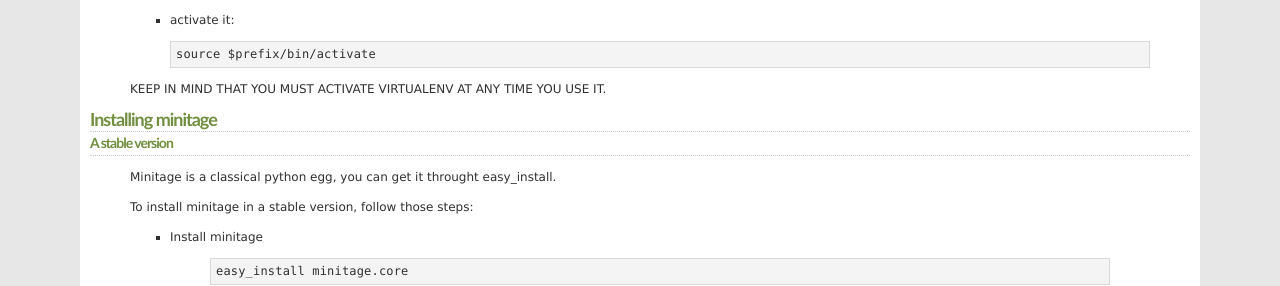
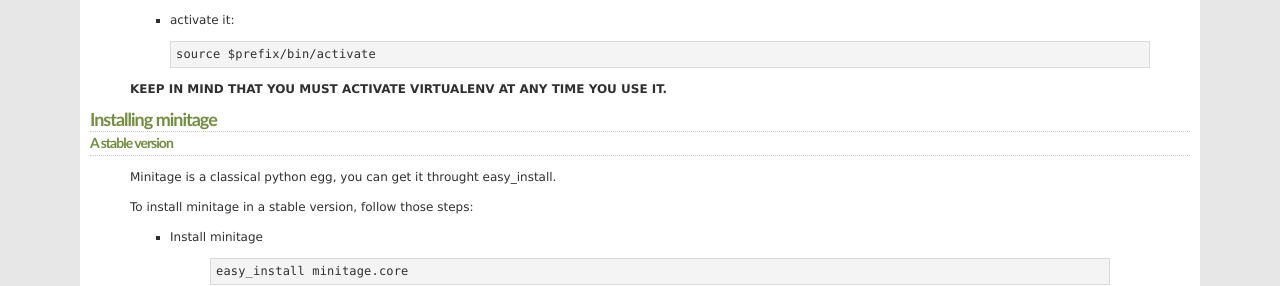
Before and after one commit to minitage/minitage.github.io, a Sphinx documentation site: the page built from source/installation.rst, in a window 1280 px wide. Shown: the part 3443-3729 px from the top of the page. Built offline with Sphinx 7.4.7, drawn with Linux system fonts in a browser that asks for light colours.

Commit message:
minitage for dummies improvment

```diff
--- a/source/installation.rst
+++ b/source/installation.rst
@@ -180,7 +180,7 @@
 
         source $prefix/bin/activate
 
-    KEEP IN MIND THAT YOU MUST ACTIVATE VIRTUALENV AT ANY TIME YOU USE IT.
+    **KEEP IN MIND THAT YOU MUST ACTIVATE VIRTUALENV AT ANY TIME YOU USE IT.**
 
 Installing minitage
 ====================
```
